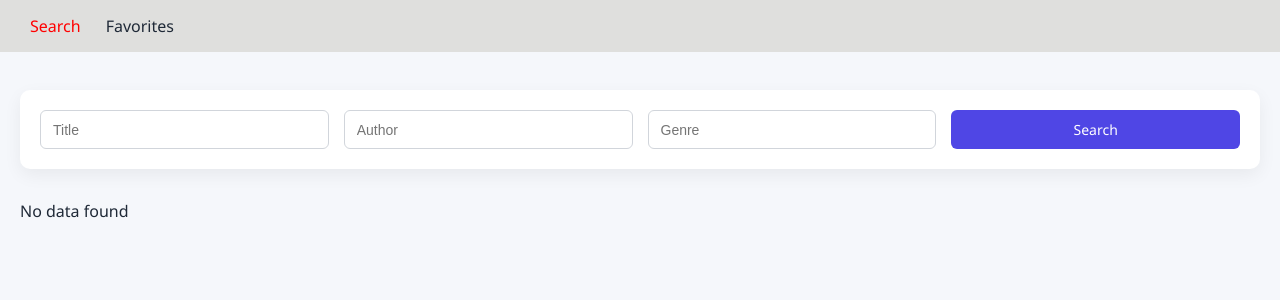
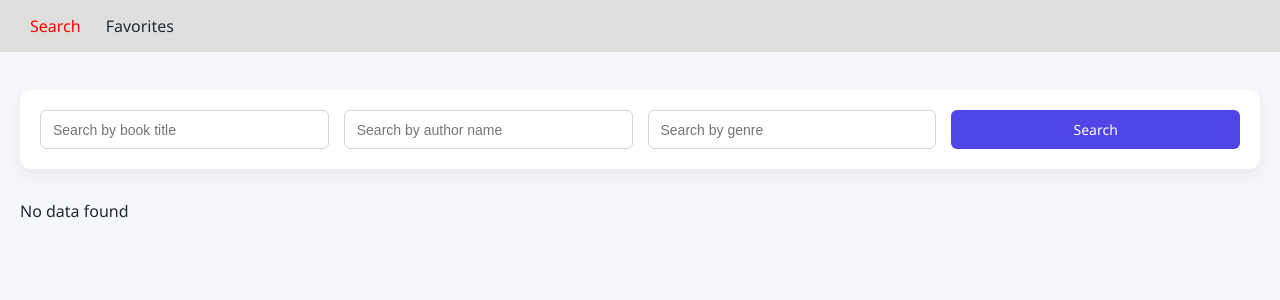
Before and after one commit to Amankumar1997/book-explorer, a React app: page / in a window 1280 px wide. Shown: the top 300 px of the page. Built offline with nearby package versions, Linux system fonts and the light colour scheme; the HTML template or start-up script is replaced by a standard one.

Commit message:
code update

```diff
--- a/src/components/SearchForm.jsx
+++ b/src/components/SearchForm.jsx
@@ -8,7 +8,6 @@ const SearchForm = () => {
     genre: "",
   });
   const dispatch = useDispatch();
-
 
   const handleChange = (e) => {
     const { name, value } = e.target;
@@ -33,7 +32,6 @@ const SearchForm = () => {
       return;
     }
     dispatch(fetchBooks(form));
-
   };
 
   return (
@@ -41,7 +39,7 @@ const SearchForm = () => {
       <input
         type="text"
         name="title"
-        placeholder="Title"
+        placeholder="Search by book title"
         value={form.title}
         onChange={handleChange}
       />
@@ -49,7 +47,7 @@ const SearchForm = () => {
       <input
         type="text"
         name="author"
-        placeholder="Author"
+        placeholder="Search by author name"
         value={form.author}
         onChange={handleChange}
       />
@@ -57,7 +55,7 @@ const SearchForm = () => {
       <input
         type="text"
         name="genre"
-        placeholder="Genre"
+        placeholder="Search by genre"
         value={form.genre}
         onChange={handleChange}
       />
```
